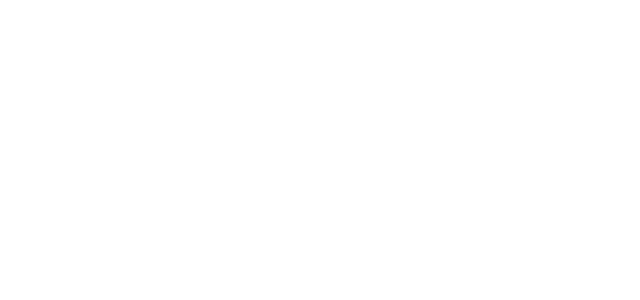
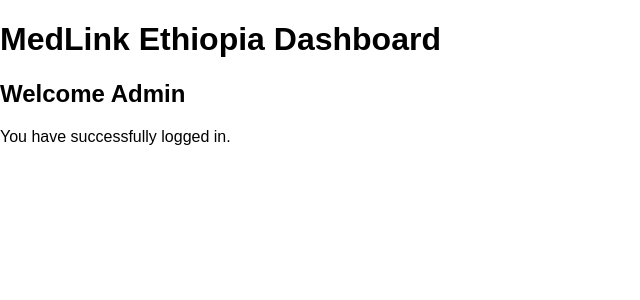
Before and after one commit to abiguermias-creator/MedLink-Ethiopia, a React (Vite) app in the folder client/: page /dashboard in a window 1280 px wide. Before the commit this address had no page. Shown: the top 300 px of the page, without its empty margins (0-640 px from the left). Built offline with nearby package versions, Linux system fonts and the light colour scheme.

Commit message:
Implement frontend authentication and dashboard navigation

```diff
--- a/client/src/App.jsx
+++ b/client/src/App.jsx
@@ -1,17 +1,14 @@
 import { BrowserRouter, Routes, Route } from "react-router-dom";
 import Login from "./pages/Login";
+import Dashboard from "./pages/Dashboard";
 
 function App() {
-
   return (
     <BrowserRouter>
-
       <Routes>
-
         <Route path="/" element={<Login />} />
-
+        <Route path="/dashboard" element={<Dashboard />} />
       </Routes>
-
     </BrowserRouter>
   );
 }
--- /dev/null
+++ b/client/src/pages/Dashboard.jsx
@@ -0,0 +1,13 @@
+function Dashboard() {
+    return (
+        <div>
+            <h1>MedLink Ethiopia Dashboard</h1>
+
+            <h2>Welcome Admin</h2>
+
+            <p>You have successfully logged in.</p>
+        </div>
+    );
+}
+
+export default Dashboard;
--- a/client/src/pages/Login.jsx
+++ b/client/src/pages/Login.jsx
@@ -1,10 +1,12 @@
 import { useState } from "react";
+import { useNavigate } from "react-router-dom";
 import API from "../api/api";
 
 function Login() {
 
     const [email, setEmail] = useState("");
     const [password, setPassword] = useState("");
+    const navigate = useNavigate();
 
     const handleLogin = async (e) => {
     e.preventDefault();
@@ -17,7 +19,11 @@
             password
         });
 
-        console.log(response.data);
+        localStorage.setItem("token", response.data.token);
+
+alert("Login Successful!");
+
+navigate("/dashboard");
 
     } catch (error) {
     console.log("Full Error:", error);
```
